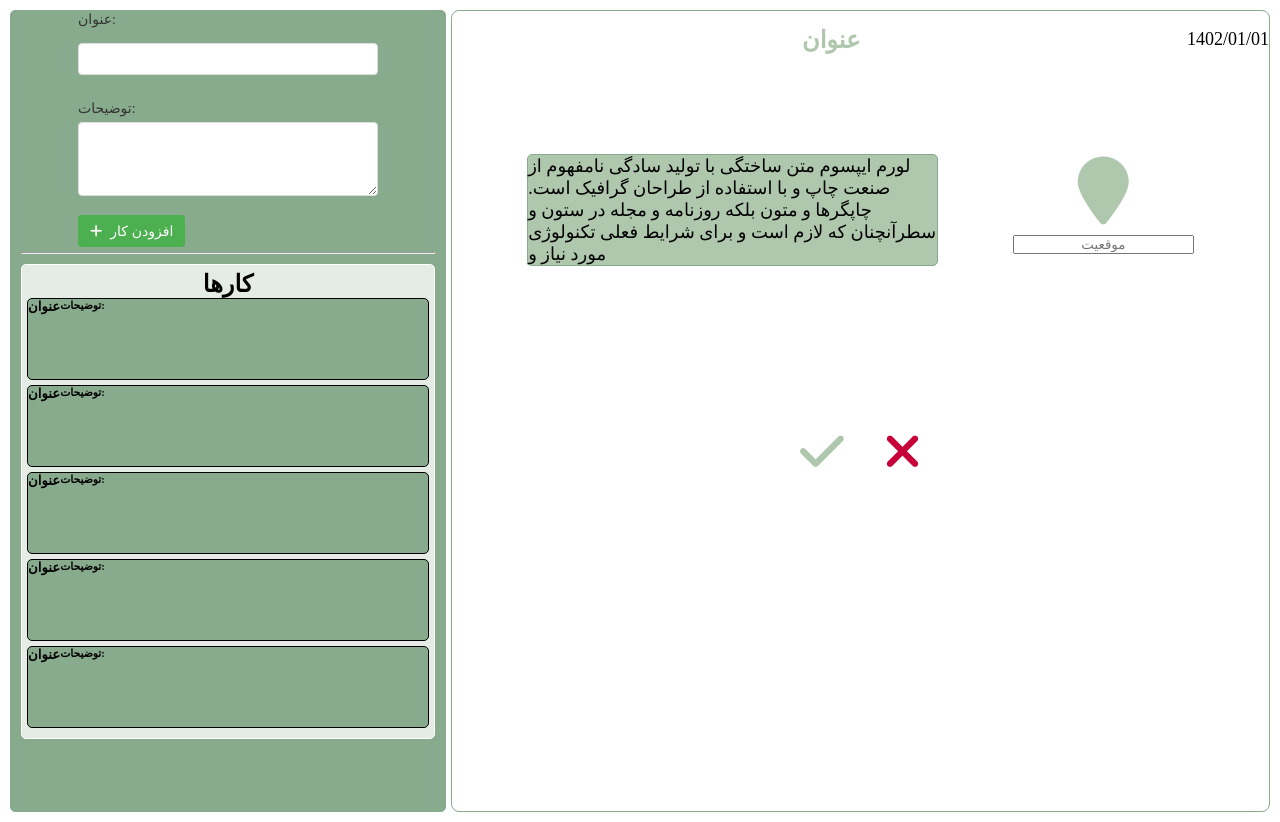
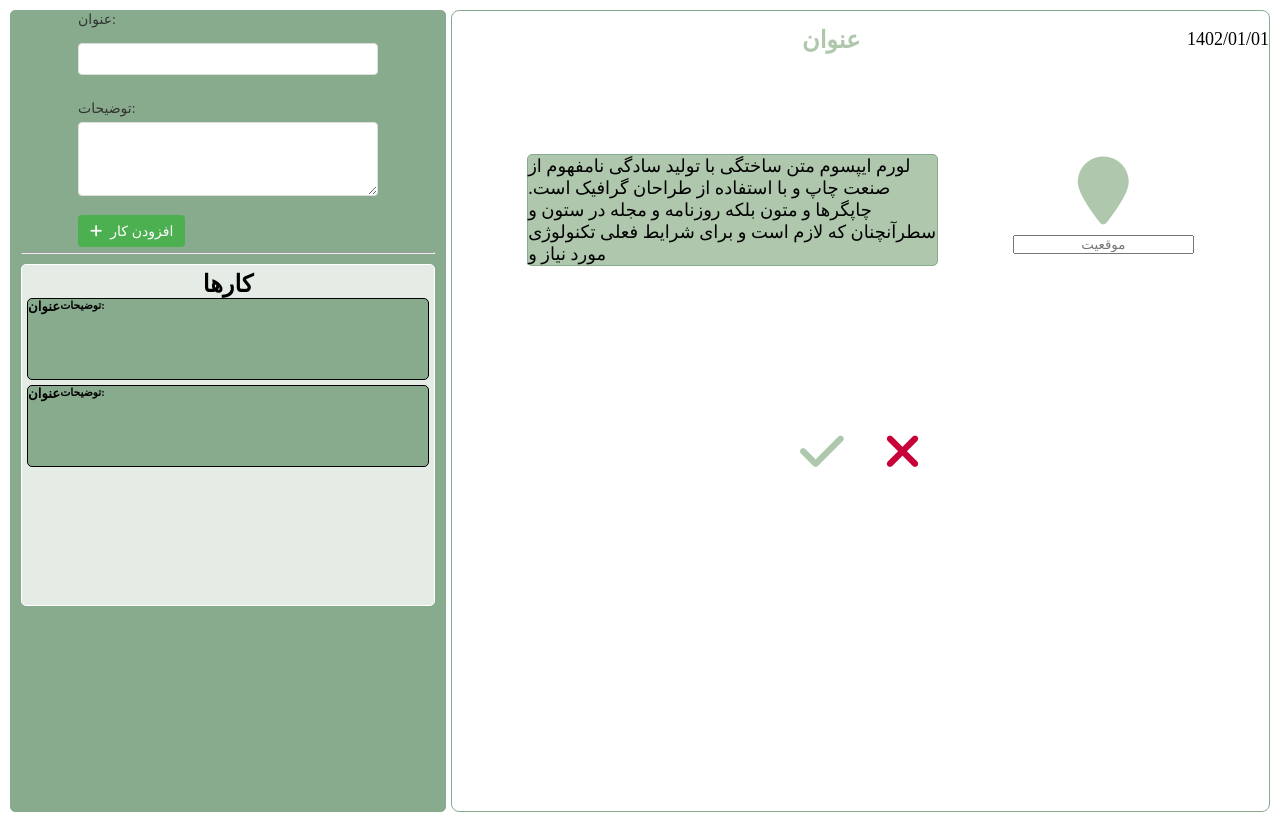
Before and after one commit to SajjadSistani/Todolist-Extra, a website with bundled scripts: page index.html in a window 1280 px wide. Built offline with nearby package versions, Linux system fonts and the light colour scheme.

Commit message:
fixed js

```diff
--- a/index.html
+++ b/index.html
@@ -58,18 +58,6 @@
             <h5>عنوان</h5>
             <h6>توضیحات:</h6>
           </div>
-          <div class="todoItem">
-            <h5>عنوان</h5>
-            <h6>توضیحات:</h6>
-          </div>
-          <div class="todoItem">
-            <h5>عنوان</h5>
-            <h6>توضیحات:</h6>
-          </div>
-          <div class="todoItem">
-            <h5>عنوان</h5>
-            <h6>توضیحات:</h6>
-          </div>
         </section>
       </div>
 
--- a/views/todoListView.js
+++ b/views/todoListView.js
@@ -11,6 +11,7 @@ class TodoListView {
   }
   _generateMarkup() {
     return `
+
    `;
   }
 }
```
